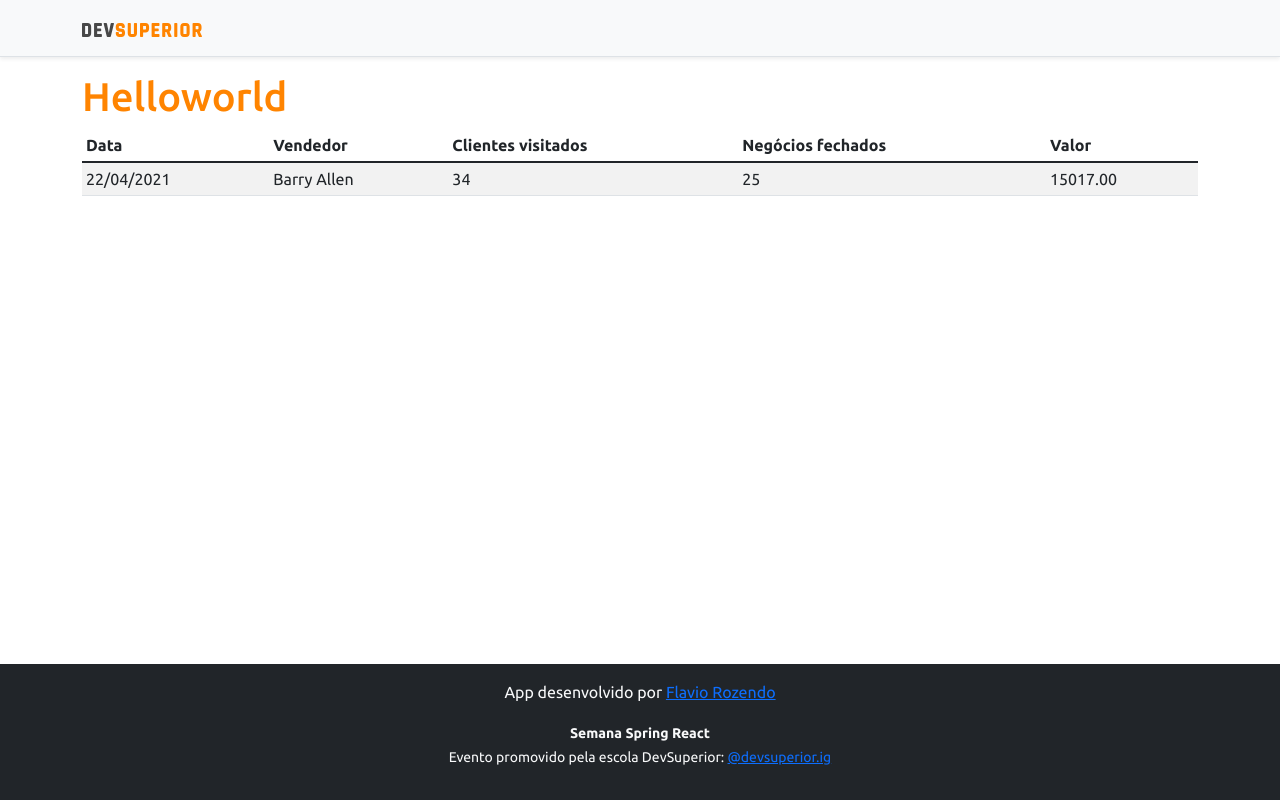
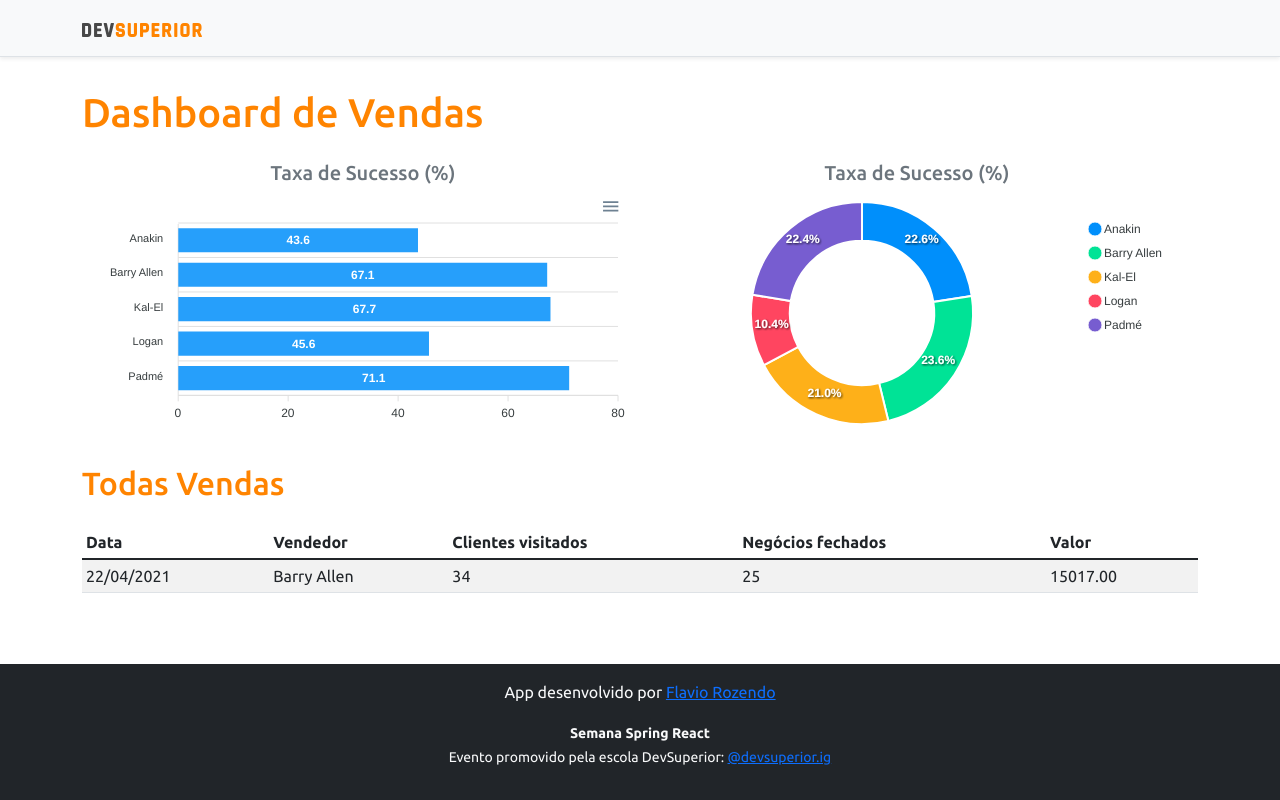
Before and after one commit to frozendo/project-sds, a React (Create React App) app in the folder frontend/: page / in a window 1280 px wide. Built offline with nearby package versions, Linux system fonts and the light colour scheme.

Commit message:
Static charts

```diff
--- a/frontend/package.json
+++ b/frontend/package.json
@@ -10,8 +10,10 @@
     "@types/node": "^12.0.0",
     "@types/react": "^17.0.0",
     "@types/react-dom": "^17.0.0",
+    "apexcharts": "^3.28.1",
     "bootstrap": "^5.1.1",
     "react": "^17.0.2",
+    "react-apexcharts": "^1.3.9",
     "react-dom": "^17.0.2",
     "react-scripts": "4.0.3",
     "typescript": "^4.1.2",
--- a/frontend/src/App.tsx
+++ b/frontend/src/App.tsx
@@ -1,4 +1,6 @@
+import BarChart from "components/bar-chart";
 import DataTable from "components/data-table";
+import DonutChart from "components/donut-chart";
 import Footer from "components/footer";
 import NavBar from "components/navbar";
 
@@ -7,7 +9,22 @@ function App() {
     <>
     <NavBar />
     <div className="container">
-      <h1 className="text-primary">Helloworld</h1>
+      <h1 className="text-primary py-3">Dashboard de Vendas</h1>
+
+      <div className="row px-3">
+        <div className="col-sm-6">
+          <h5 className="text-center text-secondary">Taxa de Sucesso (%)</h5>
+          <BarChart />
+        </div>
+        <div className="col-sm-6">
+          <h5 className="text-center text-secondary">Taxa de Sucesso (%)</h5>
+          <DonutChart />
+        </div>
+      </div>
+
+      <div className="py-3">
+        <h2 className="text-primary">Todas Vendas</h2>
+      </div>
 
       <DataTable />
 
--- /dev/null
+++ b/frontend/src/components/bar-chart/index.tsx
@@ -0,0 +1,36 @@
+import Chart from 'react-apexcharts';
+
+function BarChart() {
+
+    const options = {
+        plotOptions: {
+            bar: {
+                horizontal: true,
+            }
+        },
+    };
+
+    const mockData = {
+        labels: {
+            categories: ['Anakin', 'Barry Allen', 'Kal-El', 'Logan', 'Padmé']
+        },
+        series: [
+            {
+                name: "% Sucesso",
+                data: [43.6, 67.1, 67.7, 45.6, 71.1]
+            }
+        ]
+    };
+
+
+    return (
+        <Chart
+            options={{ ...options, xaxis: mockData.labels }}
+            series={mockData.series}
+            type="bar"
+            height="240"
+        />
+    );
+}
+
+export default BarChart;
--- /dev/null
+++ b/frontend/src/components/donut-chart/index.tsx
@@ -0,0 +1,27 @@
+import Chart from 'react-apexcharts';
+
+function DonutChart() {
+
+    const mockData = {
+        series: [477138, 499928, 444867, 220426, 473088],
+        labels: ['Anakin', 'Barry Allen', 'Kal-El', 'Logan', 'Padmé']
+    }
+
+    const options = {
+        legend: {
+            show: true
+        }
+    }
+
+
+    return (
+        <Chart
+            options={{ ...options, labels: mockData.labels }}
+            series={mockData.series}
+            type="donut"
+            height="240"
+        />
+    );
+}
+
+export default DonutChart;
```
Also changed, not shown: 1 other file (tests, documents, lock files or other folders).
